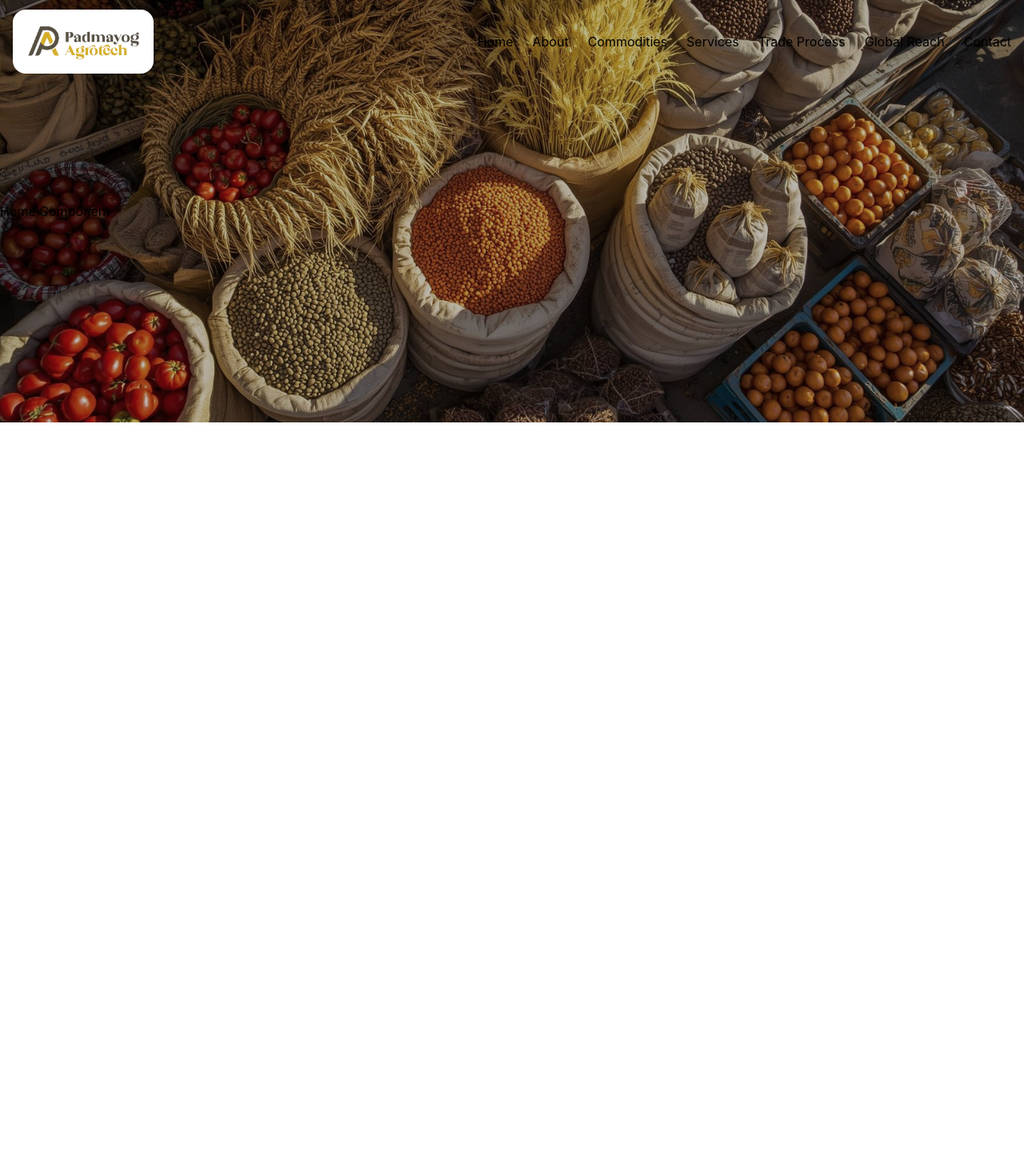
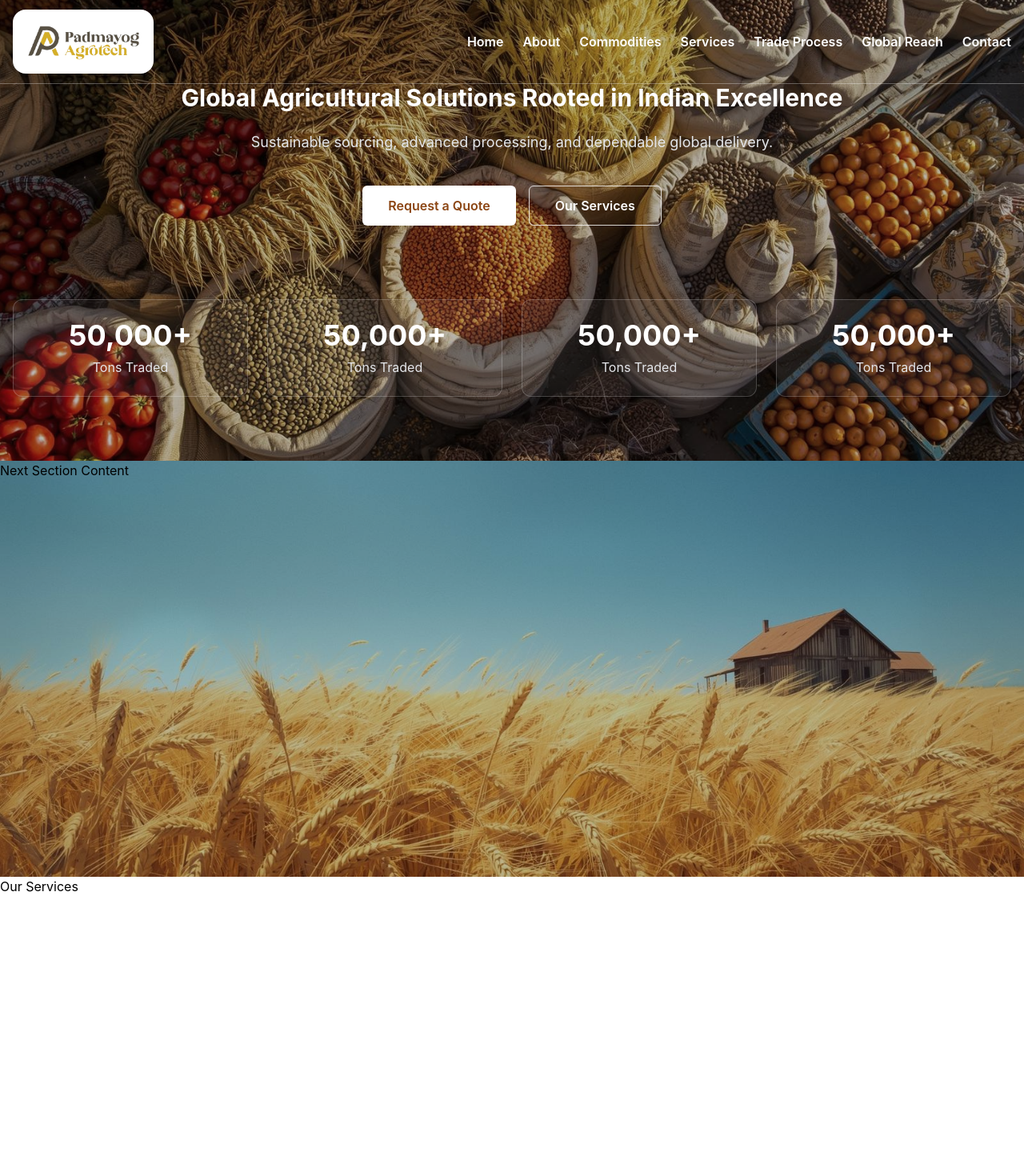
Before and after one commit to vickyy24/b2b-agri-trading-platform, a React (Vite) app: page / in a window 1280 px wide. Shown: the top 1470 px of the page at 80% size. Before the commit the page ends 800 px from the top, so only its background shows below. Built offline with nearby package versions, Linux system fonts and the light colour scheme.

Commit message:
added some sections in home page

```diff
--- a/src/Components/Navbar.jsx
+++ b/src/Components/Navbar.jsx
@@ -3,7 +3,7 @@ import logo from "../assets/PadmayogLogo.png"
 
 const Navbar=()=>{
     return(
-        <nav className="w-full absolute  z-50">
+        <nav className="w-full absolute  z-50 border-b border-white/30">
             <div className="flex justify-between items-center px-4 py-3 ">
                 <NavLink to="/" className="bg-white p-4 rounded-2xl">
 
@@ -11,7 +11,7 @@ const Navbar=()=>{
 
                 </NavLink>
 
-                <ul className="flex gap-6">
+                <ul className="flex gap-6 text-white font-semibold">
                     <li><NavLink to="/">Home</NavLink></li>
                     <li><NavLink to="/about">About</NavLink></li>
                     <li><NavLink to="/commodities">Commodities</NavLink></li>
--- a/src/pages/Home.jsx
+++ b/src/pages/Home.jsx
@@ -1,10 +1,63 @@
-import bg from "../assets/bgImageHome.jpg";
-
+import bg1 from "../assets/bgImageHome.jpg";
+import bg2 from "../assets/bgImageHome2.jpg";
 const Home=()=>{
     return(
-        <div className="py-63 bg-cover bg-center brightness-75 saturate-75"  style={{backgroundImage: `url(${bg})`}}>
-            <h4>Home Component</h4>
+        <div>
+            <section className="relative text-white">
+                <div className="h-144 overflow-hidden relative">
+                    <div
+                        className="absolute inset-0 bg-cover bg-center scale-110 brightness-73 saturate-75"
+                        style={{ backgroundImage: `url(${bg1})` ,}}
+                    ></div>
+                </div>
+                <div className="absolute top-26 w-full text-center">
+                    <h1 className=" text-3xl font-bold mb-6">Global Agricultural Solutions Rooted in Indian Excellence</h1>
+                    <p className="text-lg text-gray-200 mb-10">Sustainable sourcing, advanced processing, and dependable global delivery.</p>
+                    <div className="flex justify-center gap-4">
+                        <button className="bg-white text-[#8b4513] hover:bg-gray-100 rounded-md font-semibold px-8 py-3">Request a Quote</button>
+                        <a href="#" className="border border-white/80 text-white hover:bg-white hover:text-[#8b4513] rounded-md font-semibold px-8 py-3">Our Services</a>
+                    </div>
+                </div>
+                <div className="grid  bottom-20 absolute grid-cols-4 w-full px-4 gap-6">
+                    <div className="bg-white/5 border border-white/20 rounded-xl p-6 text-center hover:bg-white/15 duration-300 hover:scale-105">
+                        <div className="text-3xl md:text-4xl font-bold text-white mb-2">50,000+</div>
+                        <div className="text-gray-200 text-sm md:text-base">Tons Traded</div>
+                    </div>
+                    <div className="bg-white/5 border border-white/20 rounded-xl p-6 text-center hover:bg-white/15 duration-300 hover:scale-105">
+                        <div className="text-3xl md:text-4xl font-bold text-white mb-2">50,000+</div>
+                        <div className="text-gray-200 text-sm md:text-base">Tons Traded</div>
+                    </div>
+                    <div className="bg-white/5 border border-white/20 rounded-xl p-6 text-center hover:bg-white/15 duration-300 hover:scale-105">
+                        <div className="text-3xl md:text-4xl font-bold text-white mb-2">50,000+</div>
+                        <div className="text-gray-200 text-sm md:text-base">Tons Traded</div>
+                    </div>
+                    <div className="bg-white/5 border border-white/20 rounded-xl p-6 text-center hover:bg-white/15 duration-300 hover:scale-105">
+                        <div className="text-3xl md:text-4xl font-bold text-white mb-2">50,000+</div>
+                        <div className="text-gray-200 text-sm md:text-base">Tons Traded</div>
+                    </div>
+                </div>
+            </section>
+
+            <div className=" bg-cover bg-center h-130 brightness-75 saturate-90" style={{backgroundImage: `url(${bg2})`}}>
+                <h2>Next Section Content</h2>
+            </div>
+            <div className="h-95">
+                <h4>Our Services</h4>
+            </div>
+            <div className="h-120  bg-pink-50">
+                <h5>Need a Quote?</h5>
+            </div>
+            <div className="h-85 bg-linear-to-r">
+                <h5> Featured Commodities</h5>
+            </div>
+            <div className="h-85 bg-pink-50">
+                <h5> Brands that Trust Us</h5>
+            </div>
+            <div className="h-105 bg-amber-800 text-white">
+                <h5> footer section</h5>
+            </div>
         </div>
+
     )
 }
 export default Home;
```
Also changed, not shown: src/assets/bgImageHome2.jpg (added).
